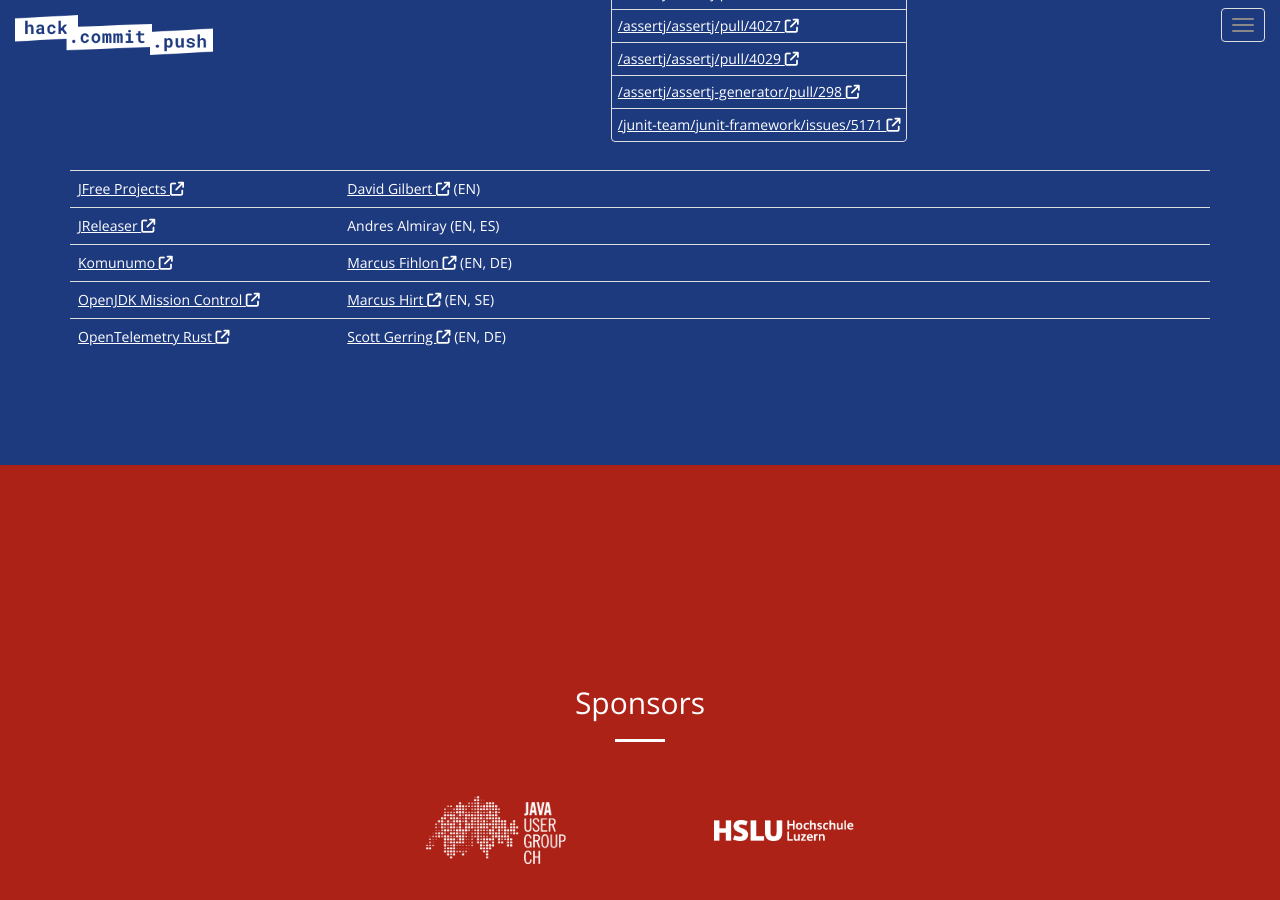
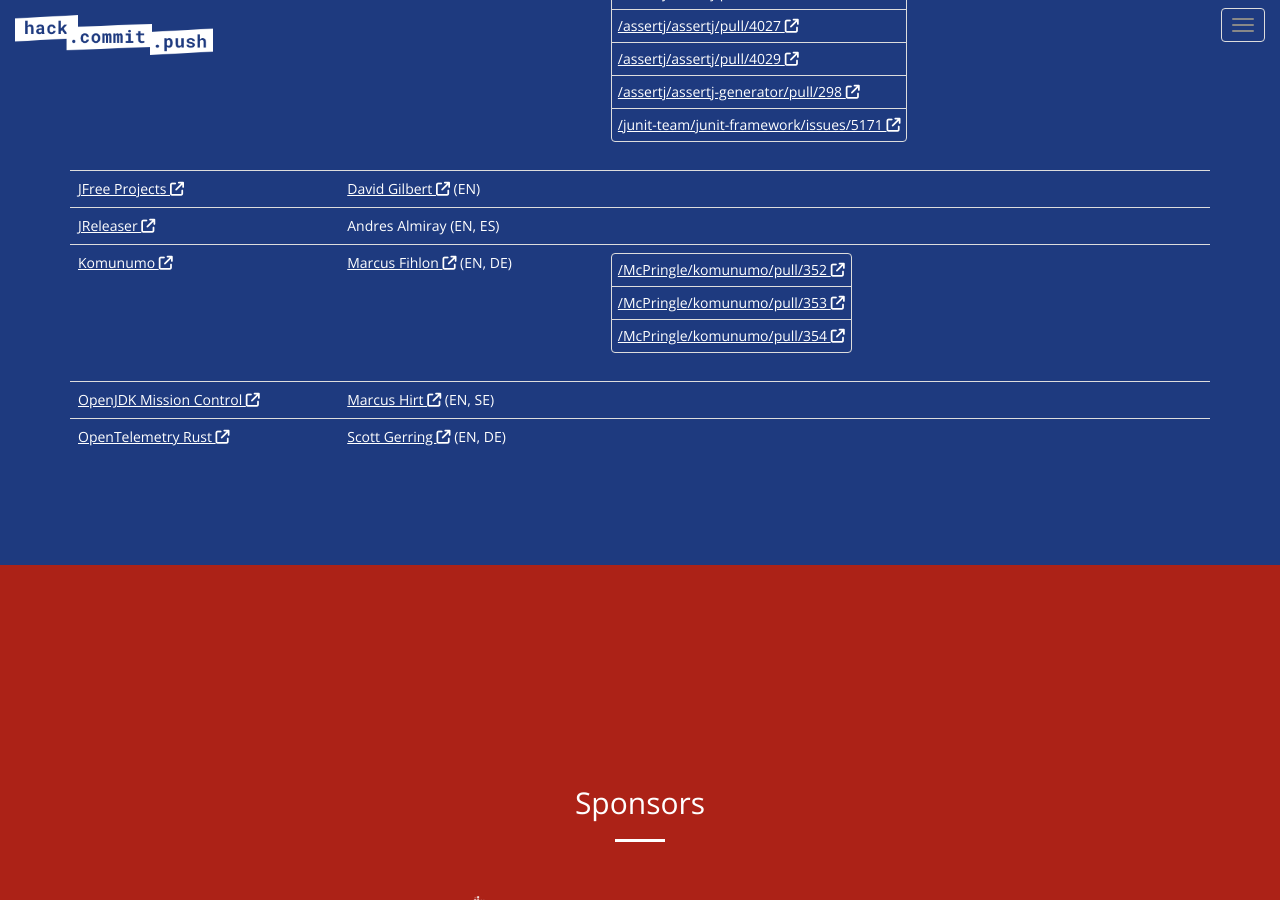
Before and after one commit to hack-commit-push/switzerland2025, a Jekyll site: the page built from index.html, in a window 1280 px wide and 900 px high, scrolled down 4970 px. Built offline with Jekyll 4.4.1, drawn with Linux system fonts in a browser that asks for light colours; part of the change alters nothing that is shown.

Commit message:
docs: add contributions to Komunumo

```diff
--- a/_data/projects.yml
+++ b/_data/projects.yml
@@ -45,6 +45,9 @@
         - EN
         - DE
   contributions:
+    - https://github.com/McPringle/komunumo/pull/352
+    - https://github.com/McPringle/komunumo/pull/353
+    - https://github.com/McPringle/komunumo/pull/354
 
 - name: OpenJDK Mission Control
   url: https://github.com/openjdk/jmc
```
